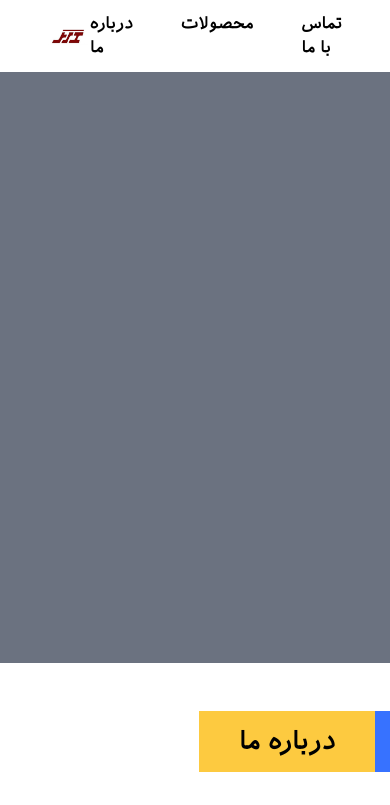
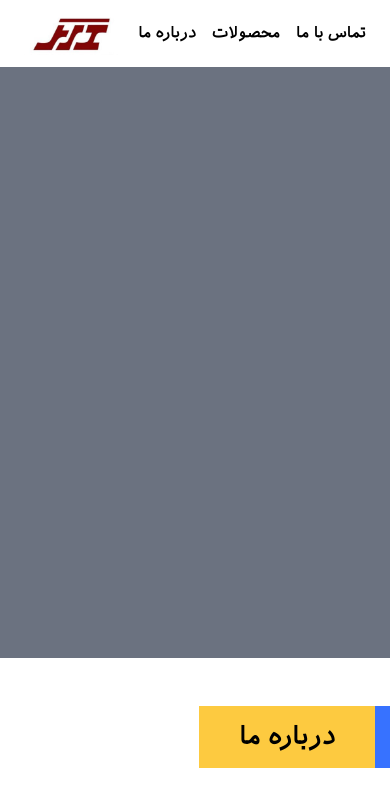
Before and after one commit to alisinasoltani/Iriksanatco.ir, a website: page index.html in a window 390 px wide. Shown: the top 805 px of the page. Drawn offline with Linux system fonts and the light colour scheme.

Commit message:
feat!: navbar responsive

```diff
--- a/index.html
+++ b/index.html
@@ -11,9 +11,9 @@
     <body class="iransans">
         <navbar>
             <div class="w-full flex flex-row justify-between items-center
-            px-12 py-3">
-                <div><img src="./images/logo.jpg" width="120px" alt="iriksanatco logo" /></div>
-                <div class="flex flex-row justify-between gap-12 font-bold">
+            lg:px-12 px-6 py-3">
+                <div><img src="./images/logo.jpg" width="100px" alt="iriksanatco logo" /></div>
+                <div class="flex flex-row justify-between lg:gap-12 gap-4 font-bold lg:text-[18px] text-[15px]">
                     <h3>درباره ما</h3>
                     <h3>محصولات</h3>
                     <h3>تماس با ما</h3>
```
Also changed, not shown: output.css.
